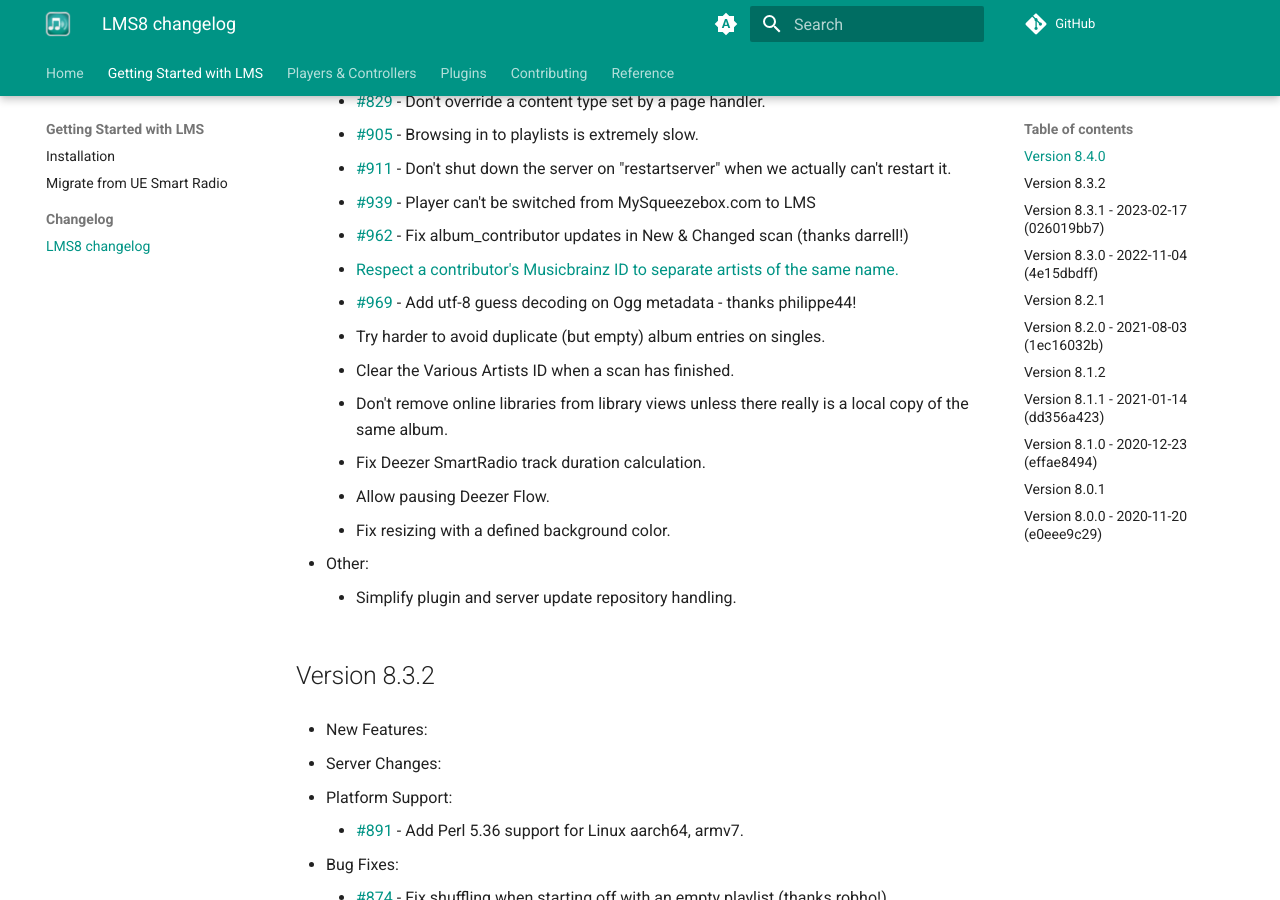
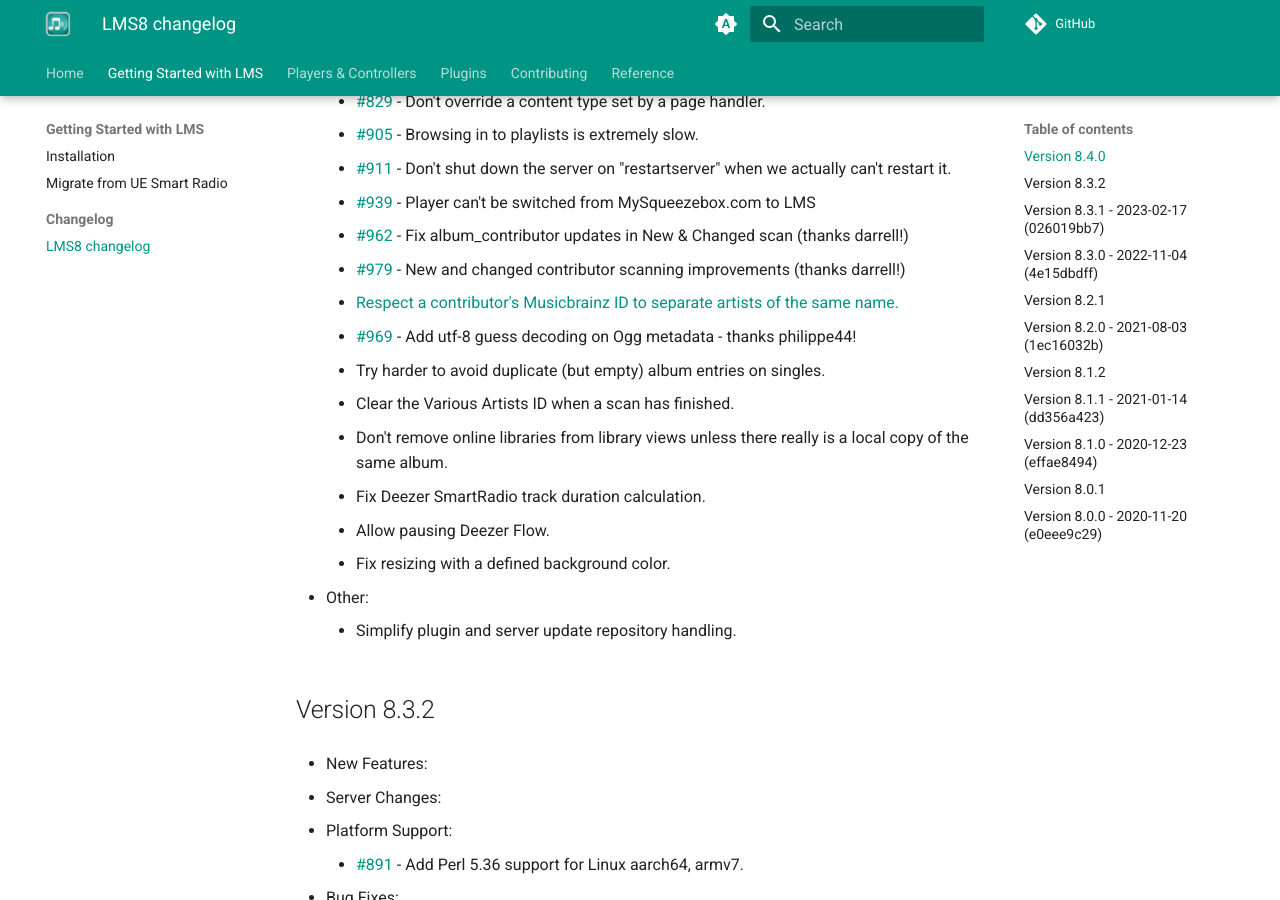
Before and after one commit to LMS-Community/lms-community.github.io, an MkDocs documentation site: the page built from docs/getting-started/changelog-lms8.md, in a window 1280 px wide and 900 px high, scrolled down 1839 px. Built offline with MkDocs 1.6.1 and Material for MkDocs 9.7.7, drawn with Linux system fonts in a browser that asks for light colours; comment, search, counter and statistics services are not loaded.

Commit message:
Update external data sources

```diff
--- a/docs/getting-started/changelog-lms8.md
+++ b/docs/getting-started/changelog-lms8.md
@@ -50,6 +50,7 @@
 	- [#911](https://github.com/Logitech/slimserver/issues/911) \- Don't shut down the server on "restartserver" when we actually can't restart it.
 	- [#939](https://github.com/Logitech/slimserver/issues/939) \- Player can't be switched from MySqueezebox.com to LMS
 	- [#962](https://github.com/Logitech/slimserver/issues/962) \- Fix album\_contributor updates in New & Changed scan (thanks darrell!)
+	- [#979](https://github.com/Logitech/slimserver/issues/979) \- New and changed contributor scanning improvements (thanks darrell!)
 	- [Respect a contributor's Musicbrainz ID to separate artists of the same name.](https://forums.slimdevices.com/forum/user-forums/logitech-media-server/1648813)
 	- [#969](https://github.com/Logitech/slimserver/pull/969) \- Add utf-8 guess decoding on Ogg metadata - thanks philippe44!
 	- Try harder to avoid duplicate (but empty) album entries on singles.
```
